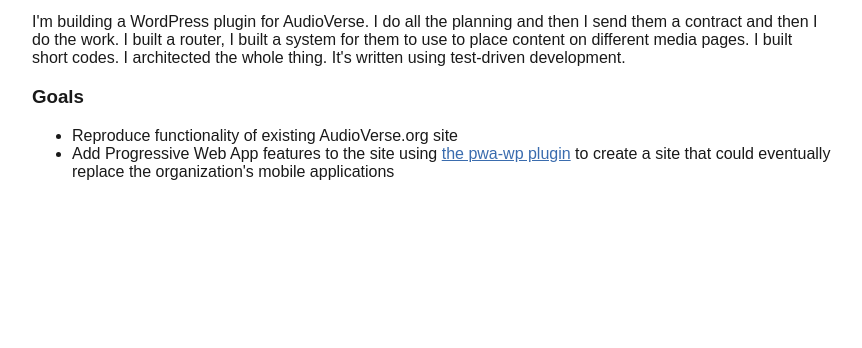
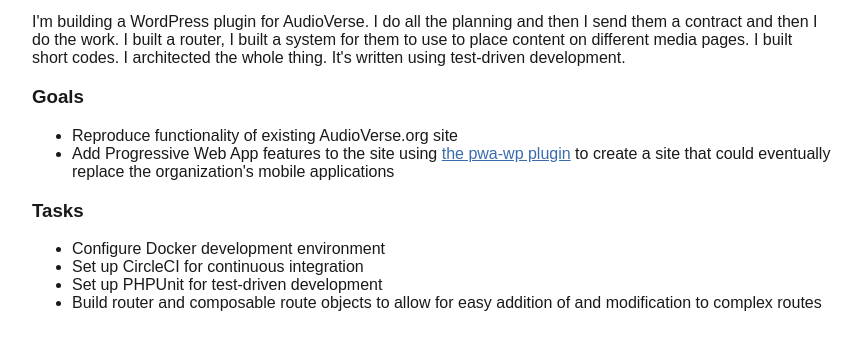
Before and after one commit to narthur/resume, a PHP site: page /build/project/av-wp-plugin.html in a window 1280 px wide. Shown: the part 452-800 px from the top of the page, without its empty margins (208-1070 px from the left). Run offline with PHP 8.4, Linux system fonts and the light colour scheme.

Commit message:
Add partial list of tasks completed to the AV WP plugin dev page

```diff
--- a/build/project/av-wp-plugin.html
+++ b/build/project/av-wp-plugin.html
@@ -69,6 +69,17 @@
 			to create a site that could eventually replace the organization's mobile applications
 		</li>
 	</ul>
+
+	<h3>Tasks</h3>
+
+	<ul>
+		<li>Configure Docker development environment</li>
+		<li>Set up CircleCI for continuous integration</li>
+		<li>Set up PHPUnit for test-driven development</li>
+		<li>
+			Build router and composable route objects to allow for easy addition of and modification to complex routes
+		</li>
+	</ul>
 </div>
 
 </body>
```
Also changed, not shown: page/project/av-wp-plugin.twig (+11 -0 lines).
